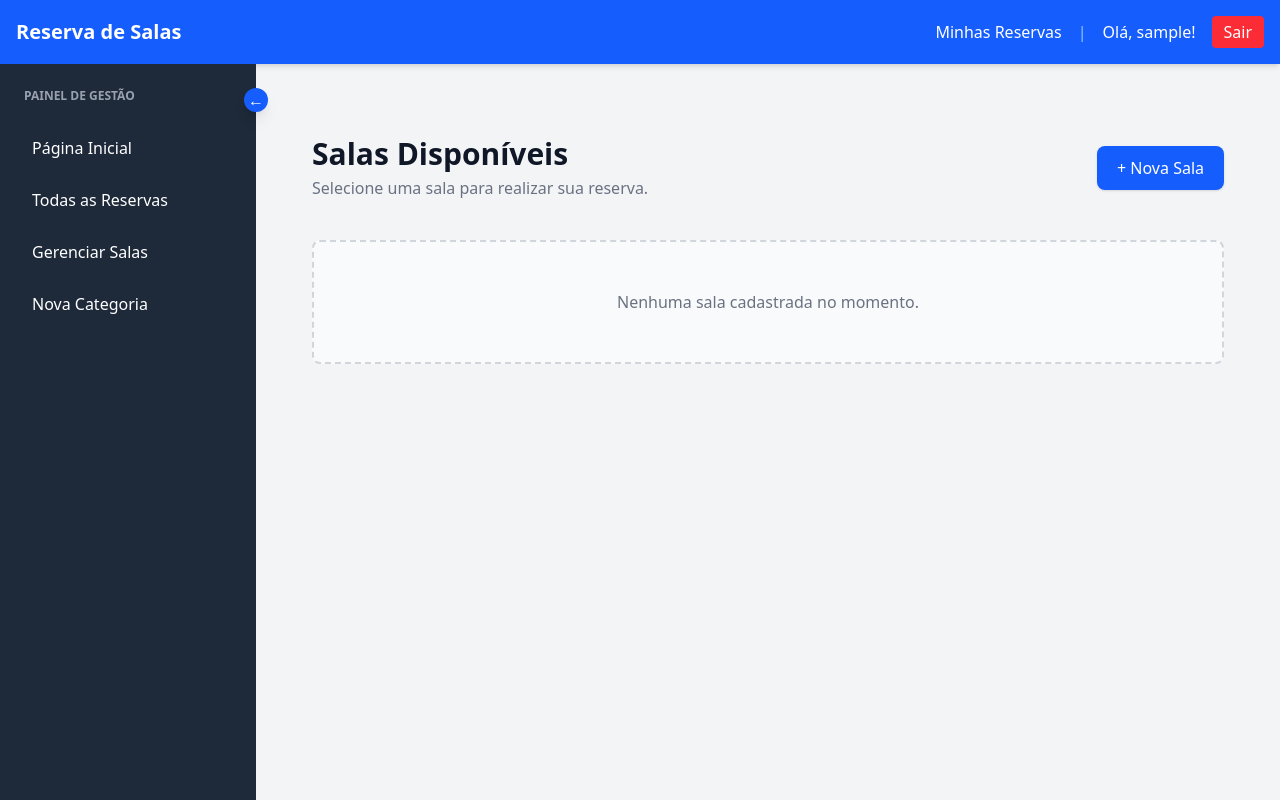
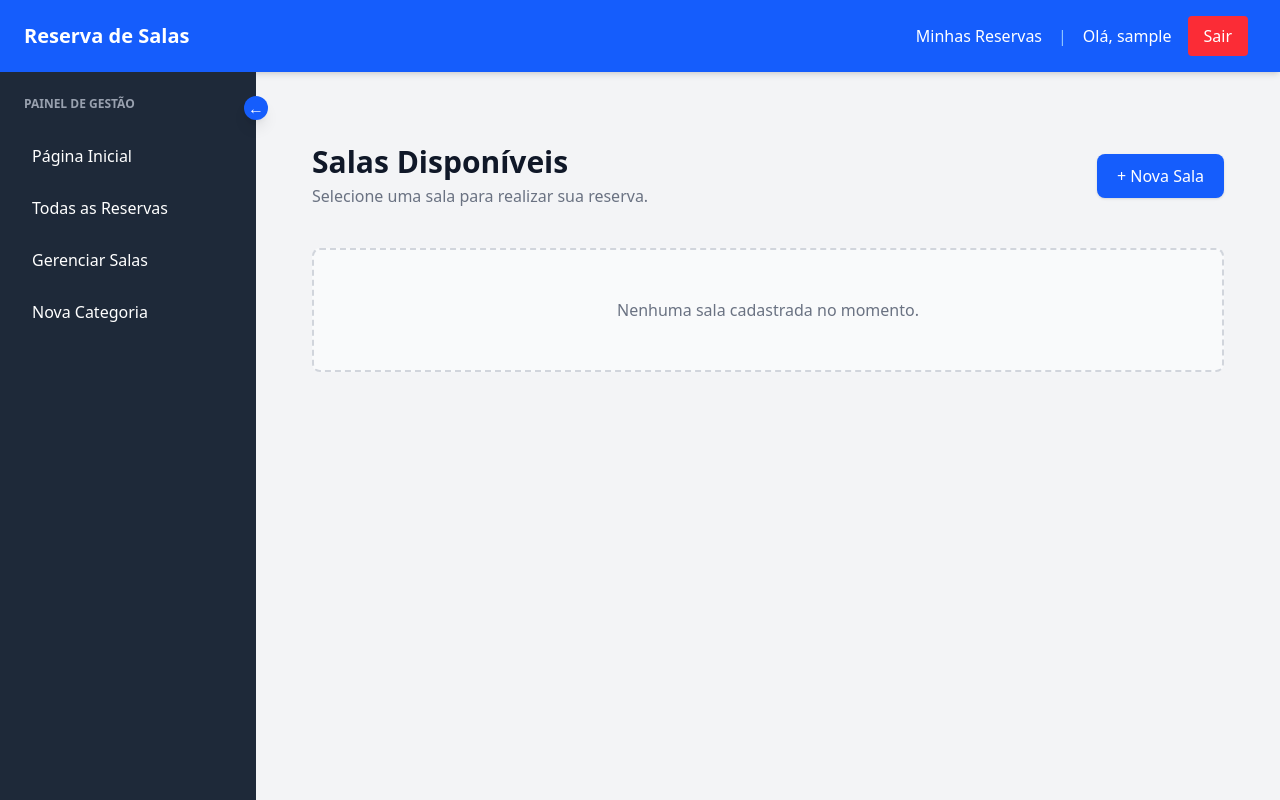
Before and after one commit to FabricyoSilva/reserva_salas, a Django app: page / in a window 1280 px wide. Run offline with Django 5.2, Linux system fonts and the light colour scheme; the visitor is signed in with stand-in values (Sample User, id 1); data that the repository does not hold is empty; some libraries are stand-ins or nearby versions.

Commit message:
Atualizando navabr

```diff
--- a/templates/base.html
+++ b/templates/base.html
@@ -10,22 +10,22 @@
 <body class="bg-gray-100 font-sans flex flex-col min-h-screen">
 
     <!-- Navbar -->
-    <nav class="bg-blue-600 p-4 text-white flex justify-between items-center shadow-md">
-        <a href="/" class="text-xl font-bold">Reserva de Salas</a>
+    <nav class="bg-blue-600 px-6 py-4 text-white flex justify-between items-center shadow-md">
+        <a href="/" class="text-xl font-bold hover:text-blue-200 transition">Reserva de Salas</a>
 
-        <div class="space-x-4 flex items-center">
+        <div class="flex items-center gap-4 mr-2">
             {% if user.is_authenticated %}
-                <a href="{% url 'minhas_reservas' %}" class="hover:text-blue-200 transition">Minhas Reservas</a>
+                <a href="{% url 'minhas_reservas' %}" class="hover:text-blue-200 transition font-medium">Minhas Reservas</a>
                 <span class="text-blue-300">|</span>
 
-                <span class="font-medium">Olá, {{ user.username }}!</span>
+                <span class="font-medium">Olá, {{ user.username }}</span>
 
                 <form action="{% url 'logout' %}" method="post" class="inline">
                     {% csrf_token %}
-                    <button type="submit" class="bg-red-500 hover:bg-red-600 px-3 py-1 rounded transition">Sair</button>
+                    <button type="submit" class="bg-red-500 hover:bg-red-600 px-4 py-2 rounded transition font-medium">Sair</button>
                 </form>
             {% else %}
-                <a href="{% url 'login' %}" class="bg-green-500 hover:bg-green-600 px-4 py-2 rounded transition">Entrar</a>
+                <a href="{% url 'login' %}" class="bg-green-500 hover:bg-green-600 px-4 py-2 rounded transition font-medium">Entrar</a>
             {% endif %}
         </div>
     </nav>
--- a/theme/static/css/dist/styles.css
+++ b/theme/static/css/dist/styles.css
@@ -280,6 +280,9 @@
   }
   .mt-10 {
     margin-top: calc(var(--spacing) * 10);
+  }
+  .mr-2 {
+    margin-right: calc(var(--spacing) * 2);
   }
   .mb-1 {
     margin-bottom: calc(var(--spacing) * 1);
```
